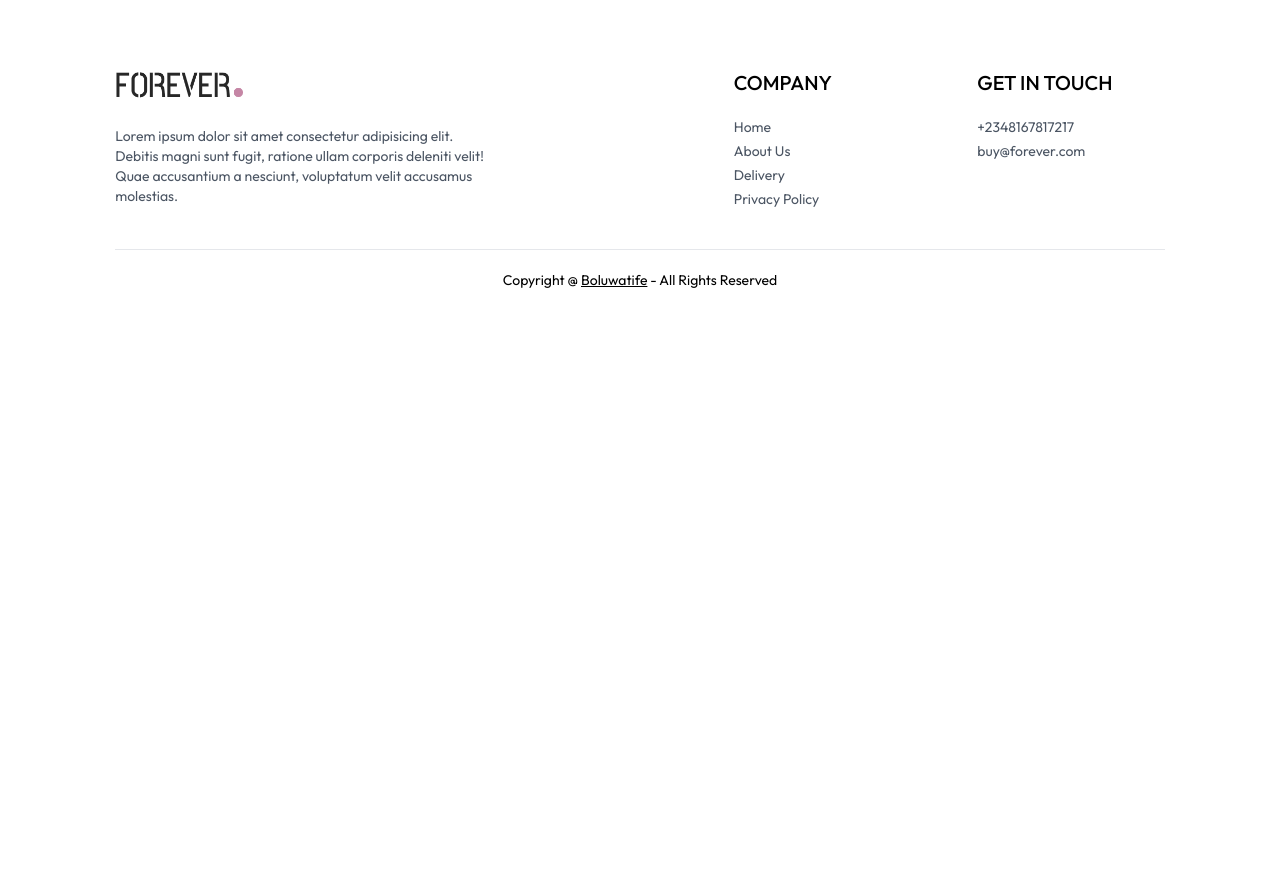
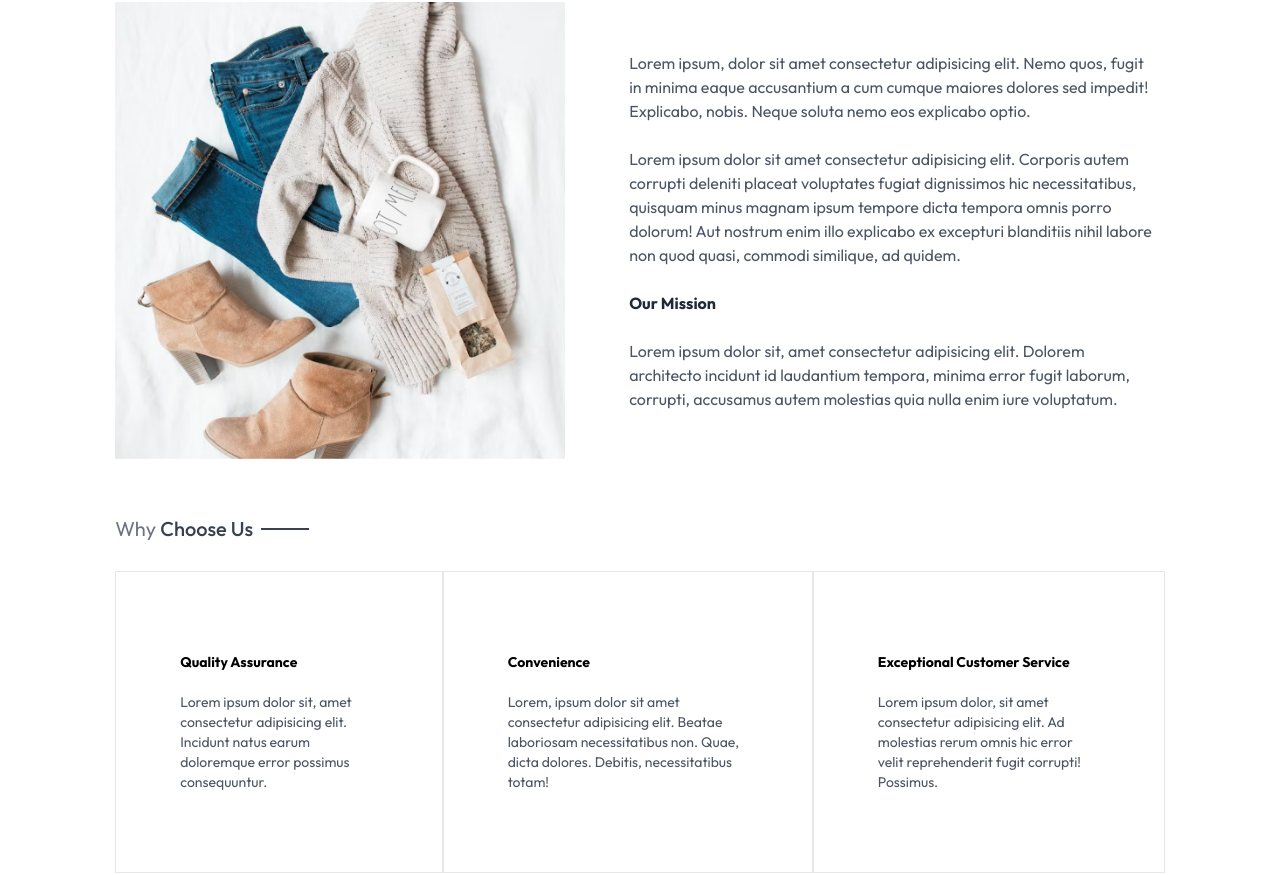
Before and after one commit to FinzyPHINZY/forever-frontend, a React (Vite) app: page /about in a window 1280 px wide. Shown: the part 196-1071 px from the top of the page. Before the commit the page ends 800 px from the top, so only its background shows below. Built offline with nearby package versions, Linux system fonts and the light colour scheme.

Commit message:
feat: Implemented the About component

```diff
--- a/src/pages/About.jsx
+++ b/src/pages/About.jsx
@@ -1,5 +1,77 @@
+import { assets } from '../assets/frontend_assets/assets';
+import Title from '../components/Title';
+import Newsletter from '../components/Newsletter';
+
 const About = () => {
-  return <div>about</div>;
+  return (
+    <div>
+      <div className="text-2xl text-center pt-8 border-t">
+        <Title text1="About" text2="Us" />
+      </div>
+
+      <div className="my-10 flex flex-col md:flex-row gap-16">
+        <img
+          src={assets.about_img}
+          alt=""
+          className="w-full md:max-w-[450px]"
+        />
+        <div className="flex flex-col justify-center gap-6 md:w-2/4 text-gray-600">
+          <p className="">
+            Lorem ipsum, dolor sit amet consectetur adipisicing elit. Nemo quos,
+            fugit in minima eaque accusantium a cum cumque maiores dolores sed
+            impedit! Explicabo, nobis. Neque soluta nemo eos explicabo optio.
+          </p>
+          <p className="">
+            Lorem ipsum dolor sit amet consectetur adipisicing elit. Corporis
+            autem corrupti deleniti placeat voluptates fugiat dignissimos hic
+            necessitatibus, quisquam minus magnam ipsum tempore dicta tempora
+            omnis porro dolorum! Aut nostrum enim illo explicabo ex excepturi
+            blanditiis nihil labore non quod quasi, commodi similique, ad
+            quidem.
+          </p>
+          <b className="text-gray-800">Our Mission</b>
+          <p className="">
+            Lorem ipsum dolor sit, amet consectetur adipisicing elit. Dolorem
+            architecto incidunt id laudantium tempora, minima error fugit
+            laborum, corrupti, accusamus autem molestias quia nulla enim iure
+            voluptatum.
+          </p>
+        </div>
+      </div>
+
+      <div className="text-xl py-4">
+        <Title text1="Why" text2="Choose Us" />
+      </div>
+
+      <div className="flex flex-col md:flex-row text-sm mb-20">
+        <div className="border px-10 md:px-16 py-8 sm:py-20 flex flex-col gap-5">
+          <b className="">Quality Assurance</b>
+          <p className="text-gray-600">
+            Lorem ipsum dolor sit, amet consectetur adipisicing elit. Incidunt
+            natus earum doloremque error possimus consequuntur.
+          </p>
+        </div>
+        <div className="border px-10 md:px-16 py-8 sm:py-20 flex flex-col gap-5">
+          <b className="">Convenience</b>
+          <p className="text-gray-600">
+            Lorem, ipsum dolor sit amet consectetur adipisicing elit. Beatae
+            laboriosam necessitatibus non. Quae, dicta dolores. Debitis,
+            necessitatibus totam!
+          </p>
+        </div>
+        <div className="border px-10 md:px-16 py-8 sm:py-20 flex flex-col gap-5">
+          <b className="">Exceptional Customer Service</b>
+          <p className="text-gray-600">
+            Lorem ipsum dolor, sit amet consectetur adipisicing elit. Ad
+            molestias rerum omnis hic error velit reprehenderit fugit corrupti!
+            Possimus.
+          </p>
+        </div>
+      </div>
+
+      <Newsletter />
+    </div>
+  );
 };
 
 export default About;
```
